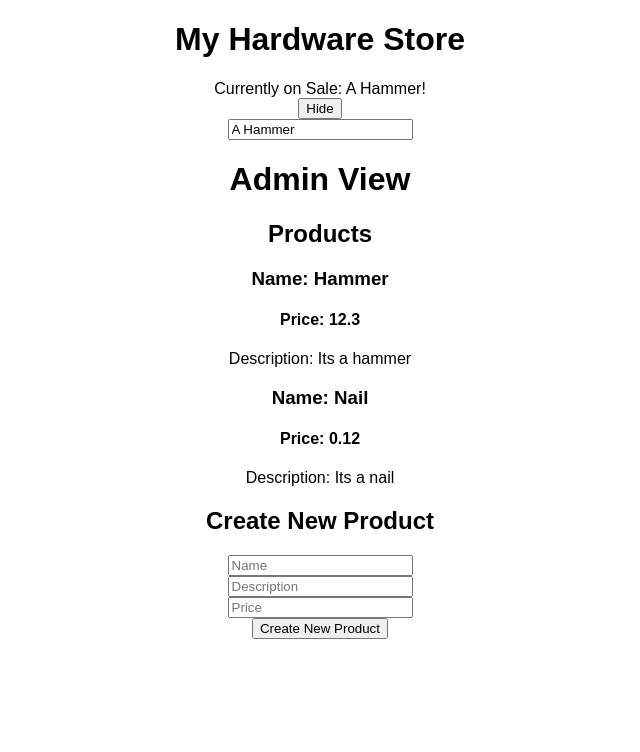
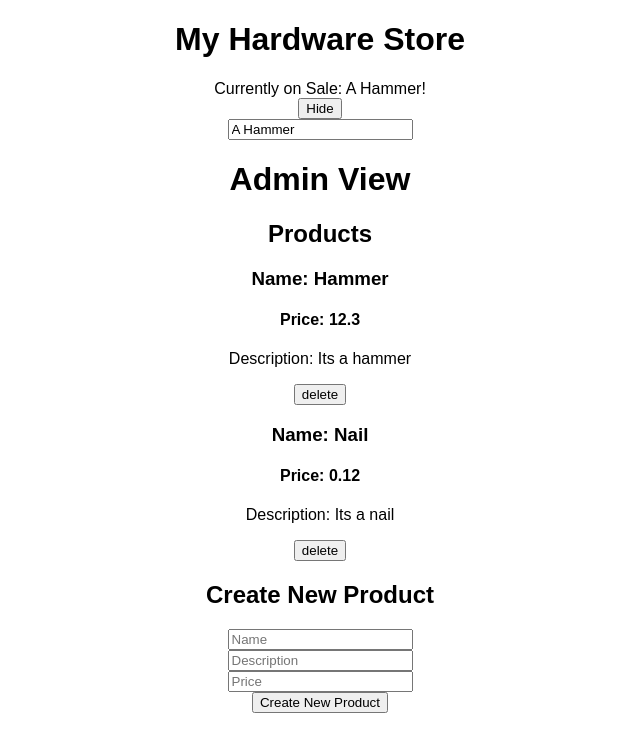
Before and after one commit to kat2018/react-hardware-store, a React (Create React App) app: page / in a window 1280 px wide. Shown: the top 752 px of the page, without its empty margins (320-960 px from the left). Built offline with nearby package versions, Linux system fonts and the light colour scheme.

Commit message:
created delete button and it's working

```diff
--- a/src/components/AdminView.js
+++ b/src/components/AdminView.js
@@ -16,12 +16,16 @@ class AdminView extends Component {
             <div>
                 <h1>Admin View</h1>
                 <h2>Products</h2>
-                <ProductList productList={this.props.productList} />
+                <ProductList
+                productList={this.props.productList}
+                deleteProduct={this.props.deleteProduct}
+                />
 
                 <h2>Create New Product</h2>
                 <ProductForm
                 updateProductList={this.props.updateProductList}
                 />
+
             </div>
         )
     }
--- a/src/components/HomePage.js
+++ b/src/components/HomePage.js
@@ -46,6 +46,13 @@ class HomePage extends Component {
         this.setState({ productList })
     }
 
+    deleteProduct = (index) => {
+        console.log("Deleted Product")
+        const productList = [...this.state.productList]
+        productList.splice(index, 1)
+        this.setState({ productList })
+    }
+
     render(){
         return (
             <div>
@@ -71,7 +78,9 @@ class HomePage extends Component {
                 {/* Product List is the name of the property */}
                 <AdminView
                     productList={this.state.productList}
-                    updateProductList={this.updateProductList} />
+                    updateProductList={this.updateProductList}
+                    deleteProduct={this.deleteProduct}
+                    />
 
             </div>
         )
--- a/src/components/Product.js
+++ b/src/components/Product.js
@@ -1,14 +1,27 @@
 import React, { Component } from 'react'
 
 class Product extends Component {
+
+    deleteHandler = () => {
+
+        this.props.deleteProduct(this.props.index)
+    }
+
+
     render() {
         const product = this.props.product
+
+
 
         return (
             <div>
                 <h3>Name: {product.productName}</h3>
                 <h4>Price: {product.price} </h4>
                 <p>Description: {product.description}</p>
+                <div><button
+                onClick={this.deleteHandler}
+                >delete</button>
+                </div>
             </div>
         )
     }
--- a/src/components/ProductList.js
+++ b/src/components/ProductList.js
@@ -7,7 +7,10 @@ class ProductList extends Component {
         console.log("Product List!!", this.props.productList)
 
         const productComponents = this.props.productList.map((product, i) => {
-            return <Product key={i} product={product} />
+            return <Product
+            key={i}
+            product={product}
+            deleteProduct={this.props.deleteProduct} />
         })
 
         return (
```
